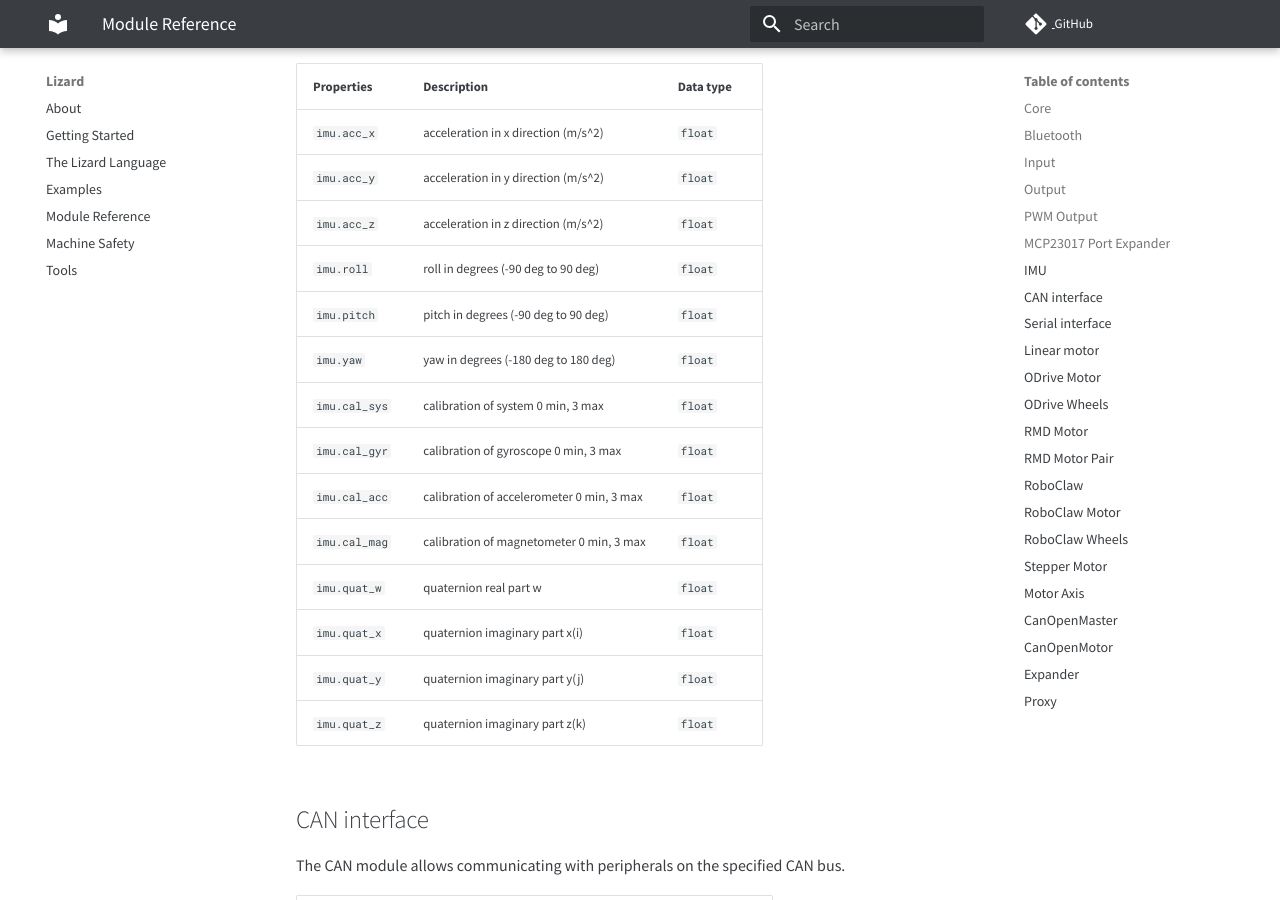
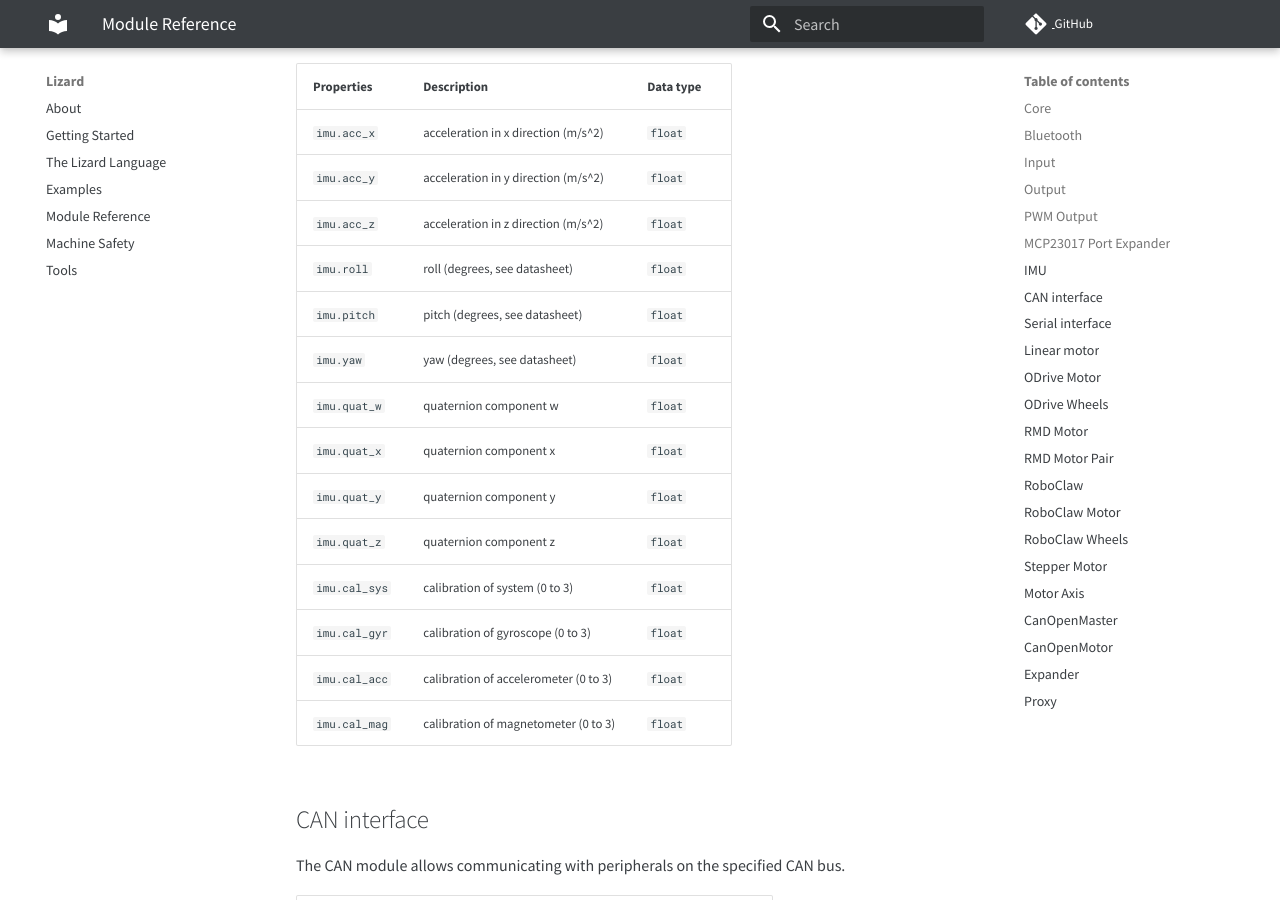
Before and after one commit to zauberzeug/lizard, an MkDocs documentation site: the page built from docs/module_reference.md, in a window 1280 px wide and 900 px high, scrolled down 5708 px. Built offline with MkDocs 1.6.1 and Material for MkDocs 9.7.7, drawn with Linux system fonts in a browser that asks for light colours; comment, search, counter and statistics services are not loaded.

Commit message:
code review

```diff
--- a/docs/module_reference.md
+++ b/docs/module_reference.md
@@ -171,22 +171,22 @@ The constructor expects up to five arguments:
 - `address`: client address of the MCP (0x28 or 0x29, default: 0x28)
 - `clk_speed`: I2C clock speed (default: 100000)
 
-| Properties    | Description                               | Data type |
-| ------------- | ----------------------------------------- | --------- |
-| `imu.acc_x`   | acceleration in x direction (m/s^2)       | `float`   |
-| `imu.acc_y`   | acceleration in y direction (m/s^2)       | `float`   |
-| `imu.acc_z`   | acceleration in z direction (m/s^2)       | `float`   |
-| `imu.roll`    | roll in degrees (-90 deg to 90 deg)       | `float`   |
-| `imu.pitch`   | pitch in degrees (-90 deg to 90 deg)      | `float`   |
-| `imu.yaw`     | yaw in degrees (-180 deg to 180 deg)      | `float`   |
-| `imu.cal_sys` | calibration of system 0 min, 3 max        | `float`   |
-| `imu.cal_gyr` | calibration of gyroscope 0 min, 3 max     | `float`   |
-| `imu.cal_acc` | calibration of accelerometer 0 min, 3 max | `float`   |
-| `imu.cal_mag` | calibration of magnetometer 0 min, 3 max  | `float`   |
-| `imu.quat_w`  | quaternion real part w                    | `float`   |
-| `imu.quat_x`  | quaternion imaginary part x(i)            | `float`   |
-| `imu.quat_y`  | quaternion imaginary part y(j)            | `float`   |
-| `imu.quat_z`  | quaternion imaginary part z(k)            | `float`   |
+| Properties    | Description                           | Data type |
+| ------------- | ------------------------------------- | --------- |
+| `imu.acc_x`   | acceleration in x direction (m/s^2)   | `float`   |
+| `imu.acc_y`   | acceleration in y direction (m/s^2)   | `float`   |
+| `imu.acc_z`   | acceleration in z direction (m/s^2)   | `float`   |
+| `imu.roll`    | roll (degrees, see datasheet)         | `float`   |
+| `imu.pitch`   | pitch (degrees, see datasheet)        | `float`   |
+| `imu.yaw`     | yaw (degrees, see datasheet)          | `float`   |
+| `imu.quat_w`  | quaternion component w                | `float`   |
+| `imu.quat_x`  | quaternion component x                | `float`   |
+| `imu.quat_y`  | quaternion component y                | `float`   |
+| `imu.quat_z`  | quaternion component z                | `float`   |
+| `imu.cal_sys` | calibration of system (0 to 3)        | `float`   |
+| `imu.cal_gyr` | calibration of gyroscope (0 to 3)     | `float`   |
+| `imu.cal_acc` | calibration of accelerometer (0 to 3) | `float`   |
+| `imu.cal_mag` | calibration of magnetometer (0 to 3)  | `float`   |
 
 ## CAN interface
 
```
Also changed, not shown: 1 other file.
